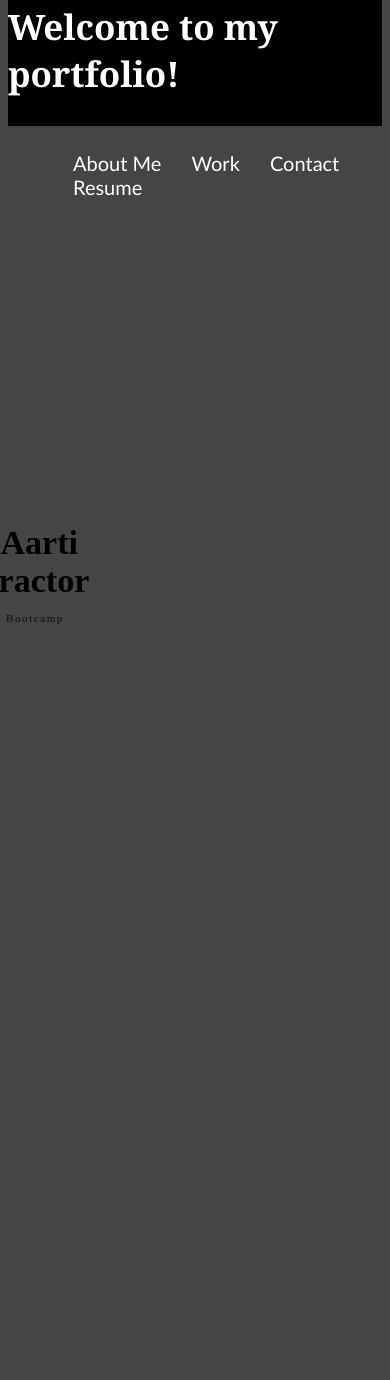
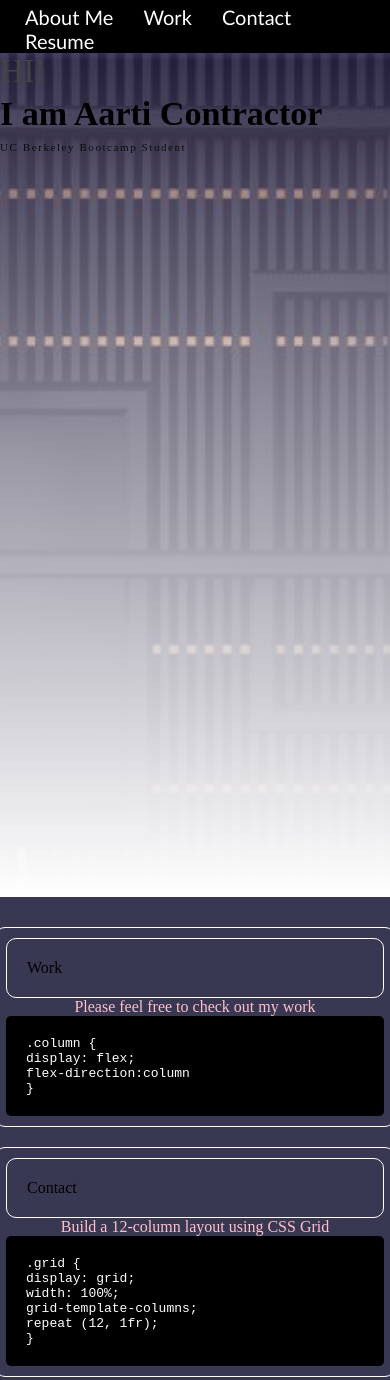
Before and after one commit to aarticontractor/aarticontractor_portfolio, a plain HTML site: page index.html in a window 390 px wide. Shown: the part 34-1414 px from the top of the page. Before the commit the page ends 1012 px from the top, so only its background shows below. Drawn offline with Linux system fonts and the light colour scheme.

Commit message:
redirect about me and add hover to boxes

```diff
--- a/assets/style.css
+++ b/assets/style.css
@@ -1,8 +1,11 @@
 * {
     box-sizing: border-box;
+    padding: 0;
+    margin: 0;
   }
+
 body {
-    background-color: #454643;
+    background-color: rgb(56, 56, 83);
 }
 
 .nav {
@@ -12,6 +15,7 @@ body {
     font-family: Georgia, 'Times New Roman', Times, serif;
     background-color: black;
     color: #ffffff;
+    flex-direction: column;
 }
 
 .nav h1 {
@@ -82,7 +86,7 @@ a {
 .header .header-content .header-title .up {
     font-size: calc(30px + (60 - 30) * ((100vw - 300px) / (1300 - 300)));
     font-weight: 500;
-    color: #444;
+    color: rgb(56, 56, 83);
     margin-bottom: 5px;
     position: relative;
     display: block;
@@ -102,3 +106,258 @@ a {
     margin-top: -10px;
     margin-bottom: 20px;
 }
+
+.footer {
+    padding: 5px;
+    clear: both;
+    font-family: 'Trebuchet MS', 'Lucida Sans Unicode', 'Lucida Grande', 'Lucida Sans', Arial, sans-serif;
+    text-align: center;
+    color: pink;
+}
+
+
+
+  .card {
+    border-style: solid;
+    border-width: 1px;
+    border-radius: 10px;
+    border-color: white;
+    padding: 10px;
+    flex: 0 0 400px;
+    margin-block: 40px;
+    margin-left: 40px;
+    margin-right: 40px;
+    background-image: linear-gradient(
+        (rgba(160, 132, 238, 0.3) 0%,
+        (rgba(160, 132, 238, 0.6) 100%))
+
+    );
+    display: block;
+    flex-direction: column;
+
+  }
+  .card header {
+    padding: 20px;
+    border-style: solid;
+    border-width: 5px;
+    border-radius: 10px;
+    border-color: whitesmoke;
+
+  }
+
+  .card p {
+    text-align: center;
+    border-style: 10px solid white;
+    color: pink
+
+  }
+
+  .card p + p {
+    width: 100%;
+    color: white;
+    font-family: monospace;
+    background-color: rgb(56, 56, 83);
+    border-radius: 5px;
+
+        padding: 120px;
+    text-align: left;
+  }
+
+  .card:hover {
+    transform: scale(1.2);
+  }
+
+  main {
+    display: flex;
+    flex-wrap: wrap;
+    flex-direction: column;
+
+  }
+  .products {
+    flex: 4;
+    padding: 20px;
+    display: flex;
+    flex-wrap: wrap;
+    justify-content: center;
+  }
+
+
+
+
+
+
+
+
+
+
+
+
+
+
+@media screen and (max-width: 780px) {
+
+* {
+    box-sizing: border-box;
+    padding: 0;
+    margin: 0;
+  }
+
+  .nav {
+    padding: 0px;
+    margin-top: 0px;
+    margin-bottom: 0px;
+    font-family: Georgia, 'Times New Roman', Times, serif;
+    background-color: black;
+    color: #ffffff;
+    display: flex;
+}
+
+.nav h1 {
+    display: flex;
+    font-size: 25px;
+}
+.nav div {
+    padding-top: 5px;
+    margin-right: 25px;
+    float: right;
+    font-family: 'Gill Sans', 'Gill Sans MT', Calibri, 'Trebuchet MS', sans-serif;
+    font-size: 20px;
+    display: flex;
+
+}
+.header {
+    flex-wrap: wrap;
+    position: relative;
+    height: 100vh;
+    min-height: 600px;
+    display: -webkit-box;
+    display: -ms-flexbox;
+    display: -webkit-flex;
+    display: block;
+    -webkit-box-align: center;
+    -webkit-align-items: center;
+        -ms-flex-align: center;
+            align-items: center;
+    -webkit-box-pack: center;
+    -webkit-justify-content: center;
+        -ms-flex-pack: center;
+            justify-content: center;
+    background-image: url(./images/header.jpg);
+    background-size: cover;
+    background-repeat: no-repeat;
+    background-position: center center;
+}
+
+.header .overlay {
+    position: absolute;
+    top: 0;
+    left: 0;
+    width: 100%;
+    height: 100%;
+    background-image: -webkit-linear-gradient(bottom, #fff 0%, rgba(105, 90, 166, 0.35) 99%, rgba(105, 90, 166, 0.5) 100%);
+    background-image: linear-gradient(to top, #fff 0%, rgba(105, 90, 166, 0.35) 99%, rgba(105, 90, 166, 0.5) 100%);
+}
+
+.header .header-content {
+    margin-top: 0px;
+    -webkit-box-flex: 1;
+    -webkit-flex-grow: 1;
+        -ms-flex-positive: 1;
+            flex-grow: 1;
+    max-width: 550px;
+}
+
+.header .header-content .header-title .up {
+    font-size: calc(30px + (60 - 30) * ((100vw - 300px) / (1300 - 300)));
+    font-weight: 500;
+    color: #444;
+    margin-bottom: 5px;
+    position: relative;
+    display: block;
+}
+
+.header .header-content .header-title .down {
+    font-size: calc(30px + (75 - 30) * ((100vw - 300px) / (1300 - 300)));
+    margin-bottom: 0;
+    position: relative;
+    display: block;
+}
+
+.header .header-content .header-subtitle {
+    font-size: calc(10px + (22 - 10) * ((100vw - 300px) / (1300 - 300)));
+    letter-spacing: calc(1px + (7 - 1) * ((100vw - 300px) / (1300 - 300)));
+    opacity: .8;
+    margin-top: -10px;
+    margin-bottom: 0px;
+}
+
+.footer {
+    padding: 10px;
+    clear: both;
+    font-family: 'Trebuchet MS', 'Lucida Sans Unicode', 'Lucida Grande', 'Lucida Sans', Arial, sans-serif;
+    text-align: center;
+    color: pink;
+}
+
+
+  .card {
+    border-style: solid;
+    border-width: 1px;
+    border-radius: 10px;
+    border-color: white;
+    padding: 10px;
+    flex: 0 0 400px;
+    margin-block: 10px;
+    margin-left: 10px;
+    margin-right: 10px;
+    background-image: linear-gradient(
+        (rgba(160, 132, 238, 0.3) 0%,
+        (rgba(160, 132, 238, 0.6) 100%))
+    );
+
+  }
+
+
+  .card header {
+    padding: 20px;
+    border-style: solid;
+    border-width: 1px;
+    border-radius: 10px;
+    border-color: white;
+
+  }
+
+  .card p {
+    text-align: center;
+    border-style: 10px solid white;
+    color: pink
+
+  }
+
+  .card p + p {
+    width: 100%;
+    color: white;
+    font-family: monospace;
+    background-color: black;
+    border-radius: 5px;
+
+        padding: 20px;
+    text-align: left;
+  }
+
+  main {
+    display: flex;
+    flex-wrap: wrap;
+
+  }
+
+  .products {
+    flex: 4;
+    padding: 20px;
+    display: flex;
+    flex-wrap: wrap;
+    justify-content: center;
+  }
+
+
+}
--- a/index.html
+++ b/index.html
@@ -16,7 +16,7 @@
       <div>
         <ul>
           <li>
-            <a href="#">About Me</a>
+            <a href="#about-me">About Me</a>
           </li>
 
           <li>
@@ -40,16 +40,46 @@
             <span class="up">HI!</span>
             <span class="down">I am Aarti Contractor</span>
         </h1>
+        <br>
         <p class="header-subtitle">UC Berkeley Bootcamp Student</p>
     </div>
 </header>
 
 
+<main>
+<div class="products" id="about-me">
+  <section class="card">
+    <header>Work</header>
+    <p>Please feel free to check out my work</p>
+    <p>
+      .column { <br>
+          display: flex; <br>
+          flex-direction:column <br>
+          }
+    </p>
 
+  </section>
+  <section class="card">
+    <header>Contact</header>
+    <p>Build a 12-column layout using CSS Grid</p>
+    <p>
+      .grid { <br>
+          display: grid; <br>
+          width: 100%; <br>
+          grid-template-columns; <br>
+          repeat (12, 1fr); <br>
+          }
+    </p>
+  </section>
+</div>
+</main>
 
-
-
-
+<!-- Footer -->
+<footer>
+<h2>
+  <p>Copyright &copy; 2023 Aarti Contractor</p>
+</h2>
+</footer>
 
 </body>
 </html>
```
